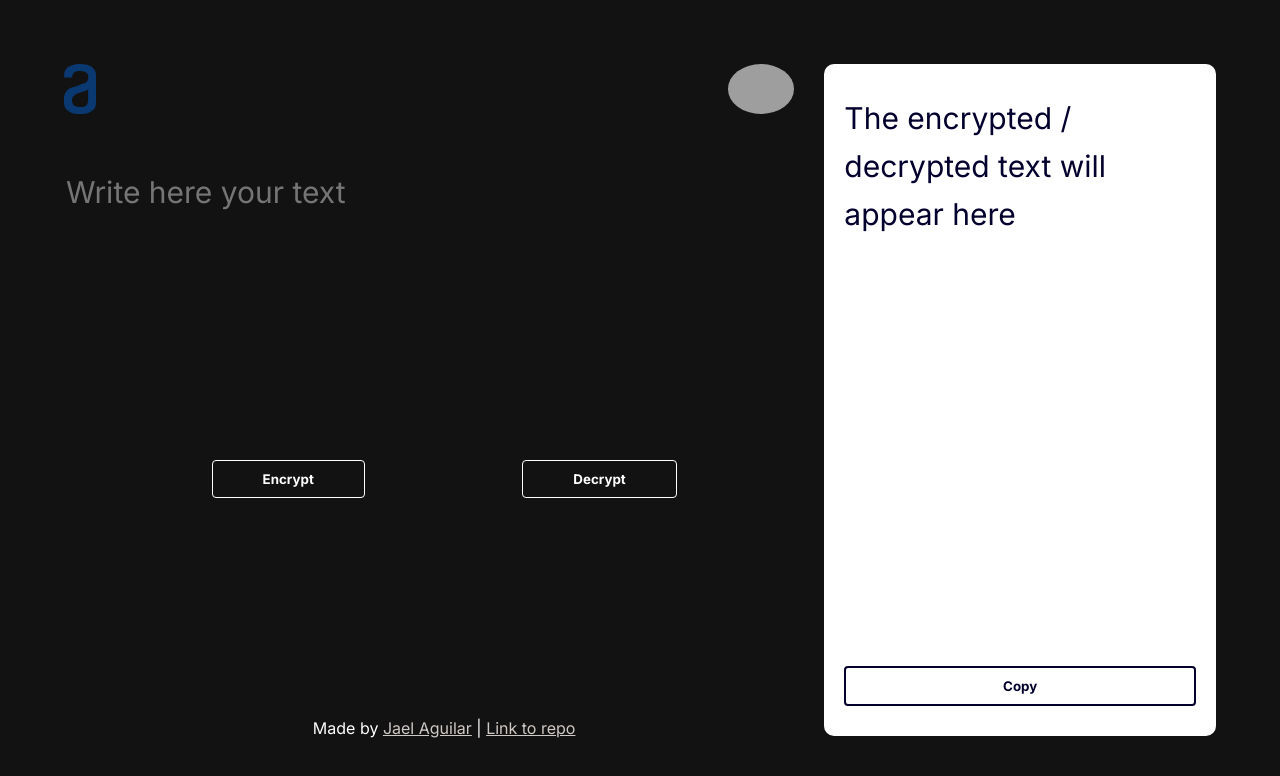
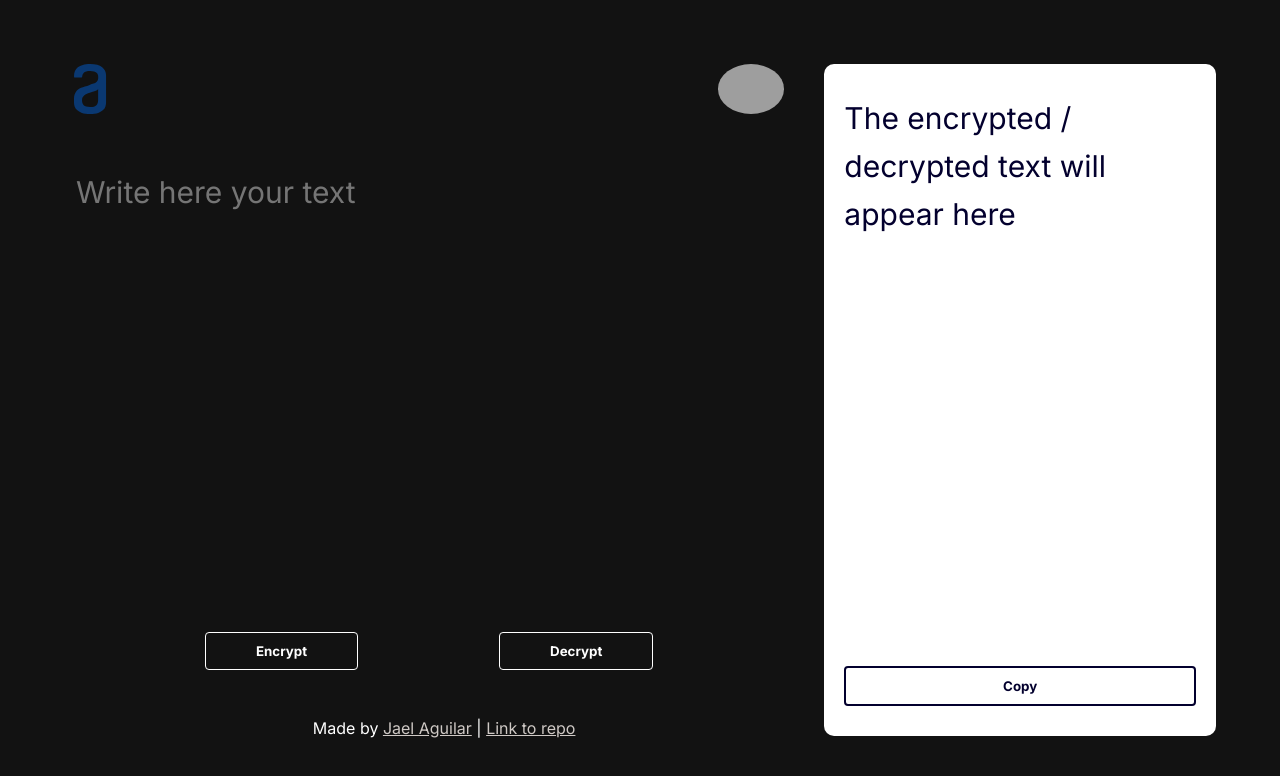
Before and after one commit to JaelAguilar/encriptador, a plain HTML site: page index.html in a window 1280 px wide. Drawn offline with Linux system fonts and the light colour scheme; grey boxes are pictures that could not be loaded.

Commit message:
Fixed layout of form

```diff
--- a/css/desktop-view.css
+++ b/css/desktop-view.css
@@ -21,8 +21,25 @@
 
     /* ==== HEADER ==== */
     header{
-        padding-right:30px;
+        padding-right:40px;
+        padding-left:10px;
     }
+    /* ==== FORM ==== */
+    form{
+        display:flex;
+        flex-direction:column;
+        justify-content:space-between;
+        padding-right:40px;
+        padding-left:10px;
+        gap:20px;
+    }
+    #user-input{
+        height: 100%;
+    }
+    #buttons button{
+        width:100px;
+    }
+
     /* ==== RESULT ==== */
     #result{
         display:flex;
```
